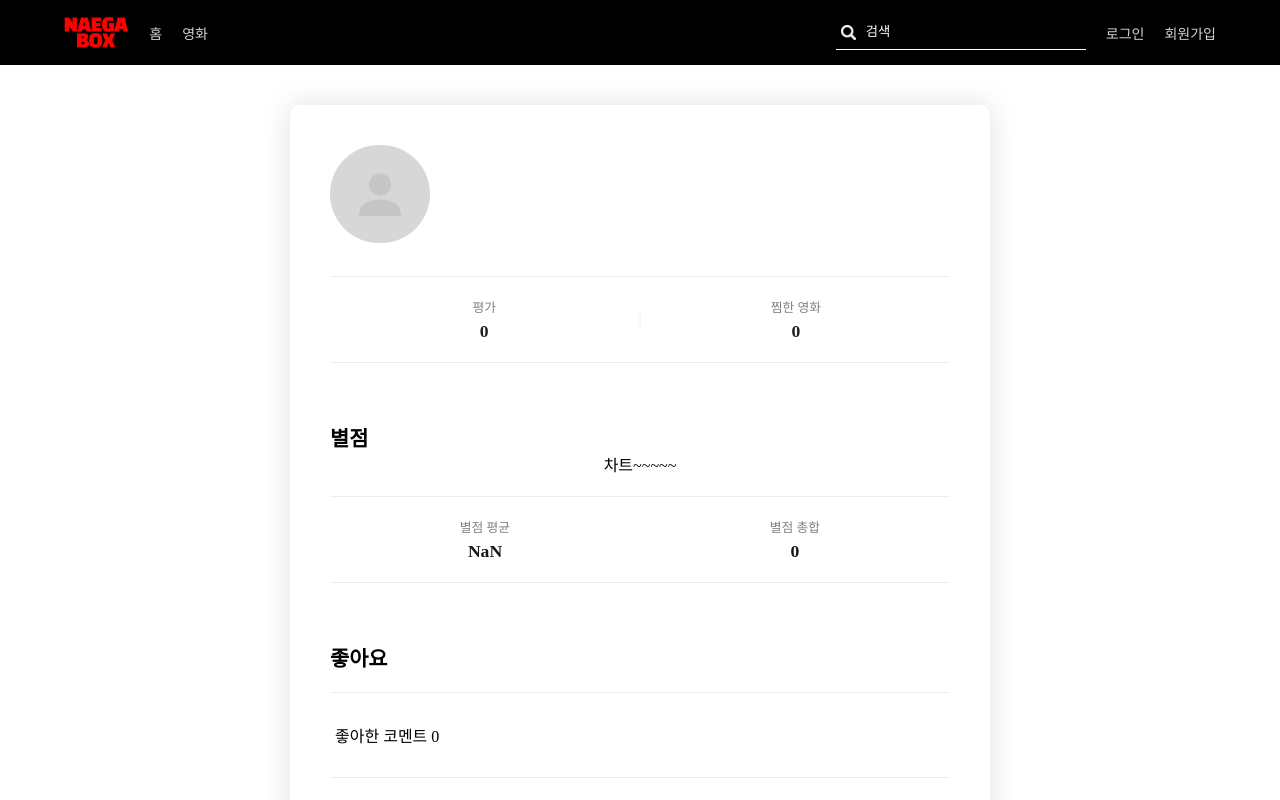
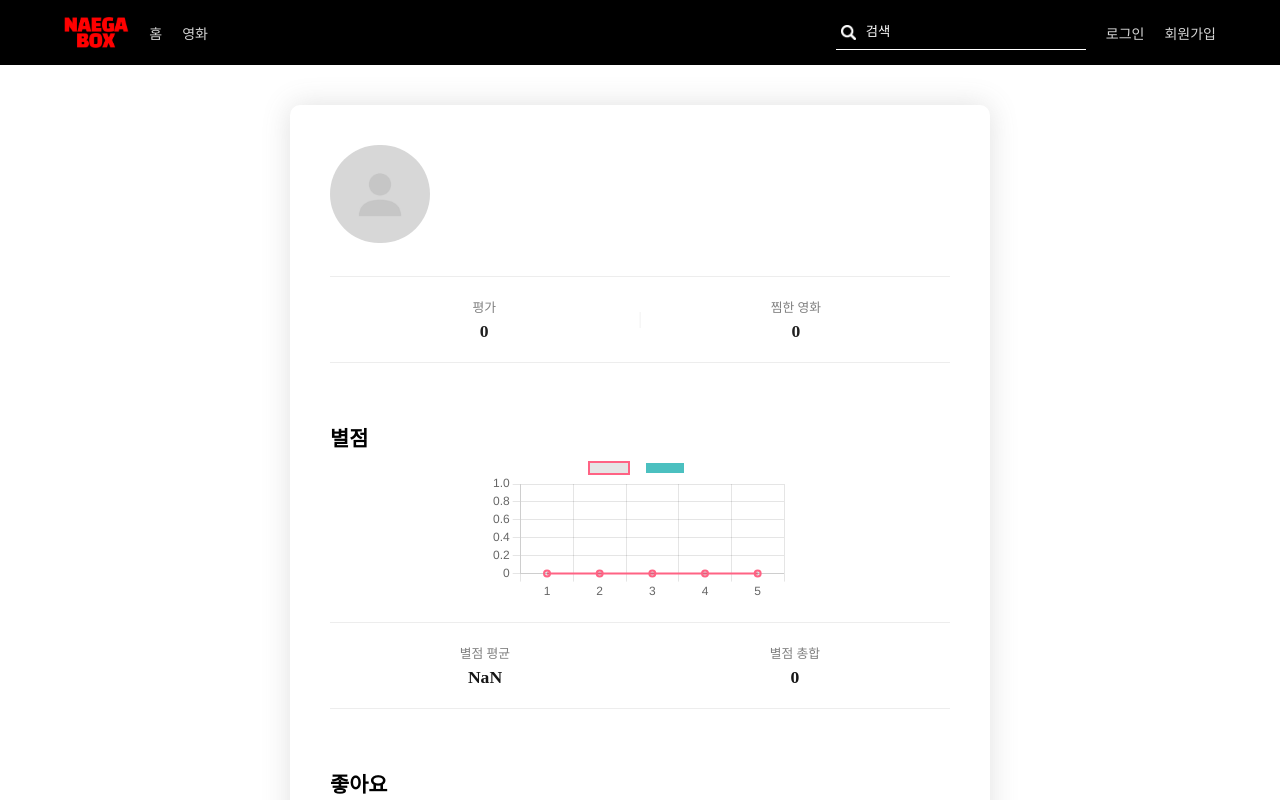
Before and after one commit to you-summer/naega_box, a React (Vite) app: page /user/1 in a window 1280 px wide. Shown: the top 800 px of the page. Built offline with nearby package versions, Linux system fonts and the light colour scheme; no server answers; the database is empty; a web font is replaced by a local one.

Commit message:
별점 차트

```diff
--- a/package.json
+++ b/package.json
@@ -10,8 +10,10 @@
     "preview": "vite preview"
   },
   "dependencies": {
+    "chart.js": "^4.5.1",
     "firebase": "^12.2.1",
     "react": "^19.1.1",
+    "react-chartjs-2": "^5.3.0",
     "react-dom": "^19.1.1",
     "react-hook-form": "^7.62.0",
     "react-icons": "^5.5.0",
--- a/src/pages/MyPage/components/Chart.jsx
+++ b/src/pages/MyPage/components/Chart.jsx
@@ -2,14 +2,15 @@ import { Link } from "react-router-dom";
 import "./Chart.css";
 import { useContext, useEffect, useState } from "react";
 import { UserCommentListStateContext } from "../MyPage";
+import ChartEx from "./ChartEx";
 
 const Chart = () => {
   const { isUserComment } = useContext(UserCommentListStateContext);
 
   const [scoreSum, setScoreSum] = useState(0);
 
-  console.log("chart", isUserComment);
-  console.log("길이", isUserComment.length);
+  // console.log("chart", isUserComment);
+  // console.log("길이", isUserComment.length);
   // console.log("웅", isUserComment[i]?.score);
 
   // 별점 평균
@@ -35,7 +36,9 @@ const Chart = () => {
         <h4>별점</h4>
       </div>
       <div className="chart_chart_wrapper">
-        <div>차트~~~~~</div>
+        <div>
+          <ChartEx />
+        </div>
       </div>
       <hr className="chart_hr" />
       <div className="chart_content_wrapper">
--- /dev/null
+++ b/src/pages/MyPage/components/ChartEx.jsx
@@ -0,0 +1,73 @@
+// ChartEx.jsx
+
+import {
+  Chart as ChartJS,
+  LinearScale,
+  CategoryScale,
+  BarElement,
+  PointElement,
+  LineElement,
+  Legend,
+  Tooltip,
+  LineController,
+  BarController,
+} from "chart.js";
+import { useContext } from "react";
+import { Chart } from "react-chartjs-2";
+import { UserCommentListStateContext } from "../MyPage";
+// import faker from "faker";
+
+ChartJS.register(
+  LinearScale,
+  CategoryScale,
+  BarElement,
+  PointElement,
+  LineElement,
+  Legend,
+  Tooltip,
+  LineController,
+  BarController
+);
+
+const labels = ["1", "2", "3", "4", "5"];
+
+// const scoreCount = [
+//     {}
+// ]
+
+const ChartEx = () => {
+  const { isUserComment } = useContext(UserCommentListStateContext);
+  console.log(isUserComment, "여기차트ex");
+
+  // 별점 남긴거 별점수 갯수대로
+  const scoreCount = labels.map((label) => {
+    return isUserComment.filter((item) => {
+      return Number(item.score) === Number(label);
+    }).length;
+  });
+
+  const data = {
+    labels,
+    datasets: [
+      {
+        type: "line",
+        label: "",
+        borderColor: "rgb(255, 99, 132)",
+        borderWidth: 2,
+        fill: false,
+        data: scoreCount,
+      },
+      {
+        type: "bar",
+        label: "",
+        backgroundColor: "rgb(75, 192, 192)",
+        data: scoreCount,
+        borderColor: "white",
+        borderWidth: 2,
+      },
+    ],
+  };
+
+  return <Chart type="bar" data={data} />;
+};
+export default ChartEx;
--- a/src/pages/MyPage/components/LikedComments.css
+++ b/src/pages/MyPage/components/LikedComments.css
@@ -13,9 +13,6 @@
   padding: 10px 5px;
 }
 
-.LikedComments .likedComments_content:hover {
-}
-
 .LikedComments .likedComments_hr {
   border: none; /* 기본 테두리 제거 */
   height: 0.5px; /* 높이 지정 */
```
Also changed, not shown: src/pages/MyPage/components/ChartEx.css (added), 1 other file (tests, documents, lock files or other folders).
